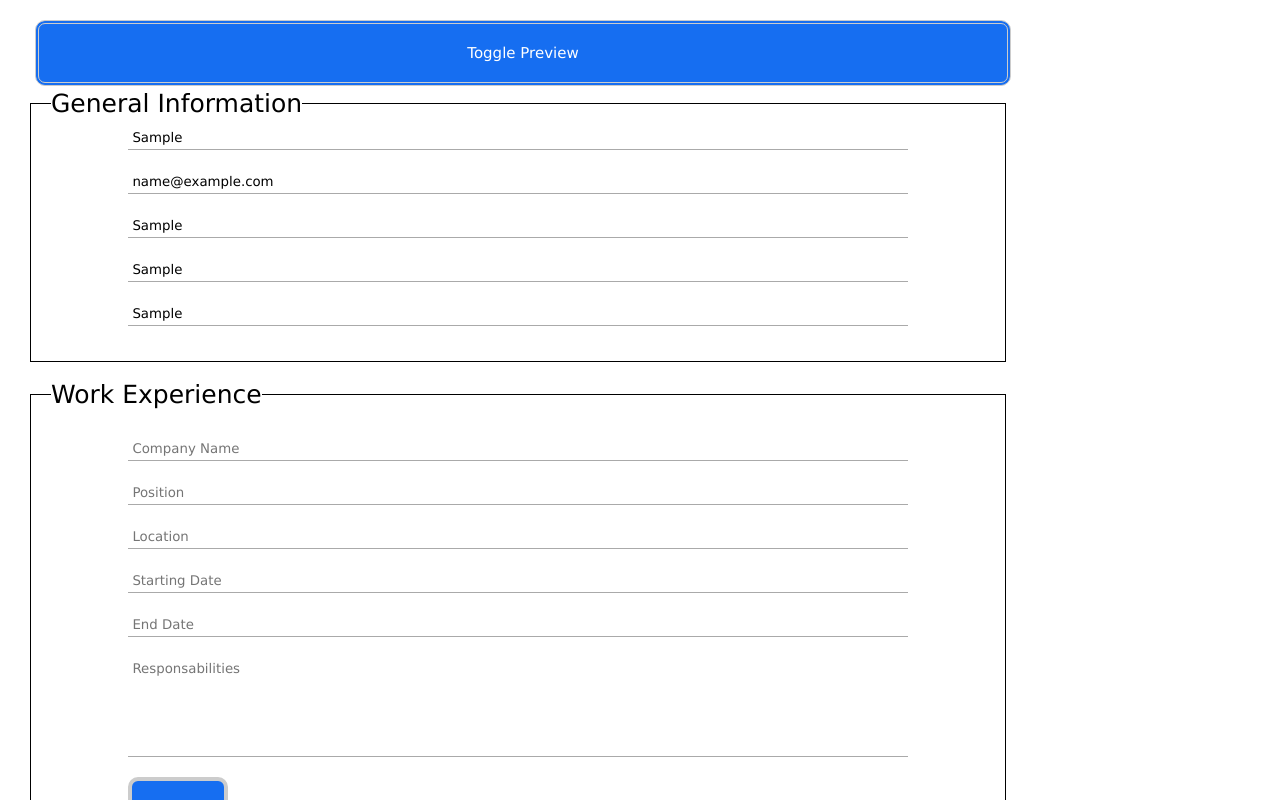
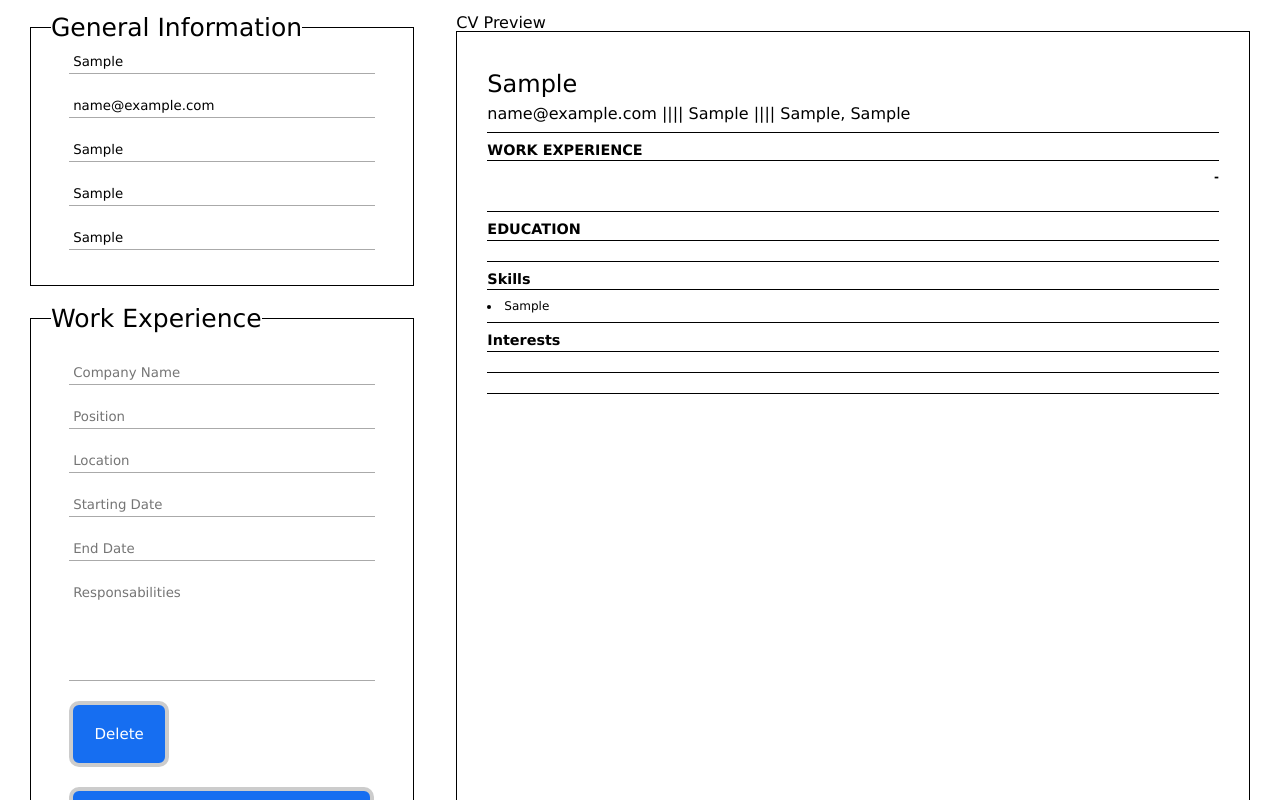
Before and after one commit to Ayarra/TOP-CV-Project, a React (Create React App) app: page / in a window 1280 px wide. Both pictures are taken after typing "Sample", "name@example.com", "Sample", "Sample", "Sample", "Sample" into the empty fields and a click on the button "Add new Experience". Shown: the top 800 px of the page. Built offline with nearby package versions, Linux system fonts and the light colour scheme.

Commit message:
Feat: Add CV Previewer

```diff
--- a/src/App.js
+++ b/src/App.js
@@ -1,10 +1,12 @@
+import { LocalizationProvider } from "@mui/x-date-pickers";
+import { AdapterDayjs } from "@mui/x-date-pickers/AdapterDayjs";
 import React, { useState } from "react";
 import CVEdit from "./components/CVEdit";
 import CVPreview from "./components/CVPreview";
 import "./styles/App.css";
 
-function App() {
-  const [mode, setMode] = useState(true);
+function App({ children }) {
+  // const [mode, setMode] = useState(true);
   const [formData, setFormData] = useState({
     generalInformation: {
       fullName: "",
@@ -19,11 +21,10 @@ function App() {
     interests: "",
   });
 
-  console.log(formData);
-  function handleMode(e) {
-    e.preventDefault();
-    setMode((prevState) => !prevState);
-  }
+  // function handleMode(e) {
+  //   e.preventDefault();
+  //   setMode((prevState) => !prevState);
+  // }
 
   function handleChangeGeneralInformation(e) {
     const { name, value } = e.target;
@@ -56,7 +57,6 @@ function App() {
   }
 
   function handleChangeEducation(e, id) {
-    console.log("he");
     const { name, value } = e.target;
     setFormData((prevData) => {
       const newEducation = prevData.education.map((education) => {
@@ -73,26 +73,25 @@ function App() {
     });
   }
 
-  function handleChange(e, id) {
+  function handleChange(e) {
     const { name, value } = e.target;
 
     setFormData((prevData) => {
       return {
         ...prevData,
-
         [name]: value,
-        // interests: value,
       };
     });
   }
 
   return (
-    <div className="container">
-      <button className="toggleButton" onClick={handleMode}>
+    <LocalizationProvider dateAdapter={AdapterDayjs}>
+      <div className="container">
+        {/* <button className="toggleButton" onClick={handleMode}>
         Toggle {mode ? "Preview" : "Edit"}
-      </button>
+      </button> */}
 
-      {mode ? (
+        {/* {mode ? ( */}
         <CVEdit
           formData={formData}
           handleChange={handleChange}
@@ -101,10 +100,11 @@ function App() {
           handleChangeEducation={handleChangeEducation}
           setFormData={setFormData}
         />
-      ) : (
+        {/* ) : ( */}
         <CVPreview formData={formData} />
-      )}
-    </div>
+        {/* )} */}
+      </div>
+    </LocalizationProvider>
   );
 }
 
--- a/src/components/CVPreview.js
+++ b/src/components/CVPreview.js
@@ -1,5 +1,24 @@
 import React from "react";
 
-export default function CVPreview() {
-  return <div>Preview</div>;
+import PreviewEducation from "./Preview Components/PreviewEducation";
+import PreviewGeneral from "./Preview Components/PreviewGeneral";
+import PreviewSkillsInterests from "./Preview Components/PreviewSkillsInterests";
+import PreviewWork from "./Preview Components/PreviewWork";
+
+export default function CVPreview(props) {
+  const { generalInformation, workExperience, education, skills, interests } =
+    props.formData;
+
+  return (
+    <div>
+      <h1 className="previewTitle">CV Preview</h1>
+      <div className="a4">
+        <PreviewGeneral generalInformation={generalInformation} />
+
+        <PreviewWork workExperience={workExperience} />
+        <PreviewEducation education={education} />
+        <PreviewSkillsInterests skills={skills} interests={interests} />
+      </div>
+    </div>
+  );
 }
--- /dev/null
+++ b/src/components/Preview Components/PreviewEducation.js
@@ -0,0 +1,51 @@
+import React from "react";
+import { bulletPointStyle } from "../helpers/helper";
+
+function PreviewEducationBlock(props) {
+  const {
+    university,
+    major,
+    degree,
+    graduationYear,
+    graduationMonth,
+    achievements,
+  } = props;
+
+  return (
+    <div className="previewBlock">
+      <section className="previewBlockBol">{university}</section>
+      <section className="previewBlockEnd previewBlockBold">
+        {graduationMonth} - {graduationYear}
+      </section>
+      <section className="previewBlockItalic">
+        {major} - {degree}
+      </section>
+      <section className="previewBlockEnd previewBlockItalic">
+        {major} - {degree}
+      </section>
+      <section>{bulletPointStyle(achievements)}</section>
+    </div>
+  );
+}
+
+export default function PreviewEducation(props) {
+  const previewEducation = props.education.map((education) => {
+    return (
+      <PreviewEducationBlock
+        university={education.university}
+        major={education.major}
+        degree={education.degree}
+        graduationYear={education.graduationYear}
+        graduationMonth={education.graduationMonth}
+        achievements={education.achievements}
+      />
+    );
+  });
+
+  return (
+    <div className="previewComponent">
+      <h2 className="previewBlockTitle">EDUCATION</h2>
+      {previewEducation}
+    </div>
+  );
+}
--- /dev/null
+++ b/src/components/Preview Components/PreviewGeneral.js
@@ -0,0 +1,19 @@
+import React from "react";
+
+export default function PreviewGeneral(props) {
+  const { fullName, email, phoneNumber, city, state } =
+    props.generalInformation;
+
+  return (
+    <div className="previewGeneral">
+      <section className="fullName">{fullName}</section>
+      <span>{email}</span>
+      <span> |||| </span>
+      <span>{phoneNumber}</span>
+      <span> |||| </span>
+      <span>
+        {city}, {state}
+      </span>
+    </div>
+  );
+}
--- /dev/null
+++ b/src/components/Preview Components/PreviewSkillsInterests.js
@@ -0,0 +1,25 @@
+import React from "react";
+import { bulletPointStyle } from "../helpers/helper";
+
+function SkillsBlock(props) {
+  return <div>{bulletPointStyle(props.skills)}</div>;
+}
+
+function InterestsBlock(props) {
+  return <div>{bulletPointStyle(props.interests)}</div>;
+}
+
+export default function PreviewSkillsInterests(props) {
+  return (
+    <div className="previewComponent">
+      <div className="previewComponent">
+        <h2 className="previewBlockTitle">Skills</h2>
+        <SkillsBlock skills={props.skills} />
+      </div>
+      <div className="previewComponent">
+        <h2 className="previewBlockTitle">Interests</h2>
+        <InterestsBlock interests={props.interests} />
+      </div>
+    </div>
+  );
+}
--- /dev/null
+++ b/src/components/Preview Components/PreviewWork.js
@@ -0,0 +1,49 @@
+import React from "react";
+import { bulletPointStyle } from "../helpers/helper";
+
+function PreviewWorkExperienceBlock(props) {
+  const {
+    company,
+    position,
+    location,
+    startingDate,
+    endDate,
+    responsabilities,
+  } = props;
+
+  return (
+    <div className="previewBlock">
+      <section className="previewBlockBold">{company}</section>
+      <section className="previewBlockEnd previewBlockBold">
+        {startingDate} - {endDate}
+      </section>
+      <section className="previewBlockItalic">{position}</section>
+      <section className="previewBlockEnd previewBlockItalic">
+        {location}
+      </section>
+      <section>{bulletPointStyle(responsabilities)}</section>
+    </div>
+  );
+}
+
+export default function PreviewWork(props) {
+  const previewWork = props.workExperience.map((work) => {
+    return (
+      <PreviewWorkExperienceBlock
+        company={work.company}
+        position={work.position}
+        location={work.location}
+        startingDate={work.startingDate}
+        endDate={work.endDate}
+        responsabilities={work.responsabilities}
+      />
+    );
+  });
+
+  return (
+    <div className="previewComponent">
+      <h2 className="previewBlockTitle">WORK EXPERIENCE</h2>
+      {previewWork}
+    </div>
+  );
+}
--- /dev/null
+++ b/src/components/helpers/helper.js
@@ -0,0 +1,12 @@
+function bulletPointStyle(paragraph) {
+  let updatedParagraph = [];
+  if (paragraph.length) {
+    updatedParagraph = paragraph.split(/\r?\n|\r|\n/g);
+  }
+  updatedParagraph = updatedParagraph.map((respons) => (
+    <li className="previewBlockList">{respons}</li>
+  ));
+  return updatedParagraph;
+}
+
+export { bulletPointStyle };
--- a/src/styles/App.css
+++ b/src/styles/App.css
@@ -1,5 +1,7 @@
 .container {
   padding: 15px 30px;
+  display: flex;
+  justify-content: space-between;
 }
 
 .toggleButton {
@@ -21,16 +23,17 @@ button:hover {
 }
 
 .form {
+  width: 100%;
   display: flex;
   flex-direction: column;
-  justify-items: center;
+  /* justify-items: center; */
 }
 
 .infoField {
   border: 1px black solid;
   margin-bottom: 20px;
   padding-bottom: 15px;
-  width: 80%;
+  width: 90%;
 }
 
 .title {
@@ -90,3 +93,59 @@ button:hover {
   cursor: pointer;
   transition: all 0.5s;
 }
+
+.a4 {
+  width: 210mm;
+  height: 297mm;
+  padding: 40px 30px;
+  border: 1px solid black;
+}
+
+.previewGeneral {
+  padding-bottom: 10px;
+  font-size: 16px;
+  font-weight: lighter;
+  border-bottom: 1px solid black;
+  margin-bottom: 10px;
+}
+
+.fullName {
+  font-size: 24px;
+  padding-bottom: 10px;
+}
+
+.previewComponent {
+  padding-bottom: 10px;
+  font-size: 12px;
+  border-bottom: 1px solid black;
+  margin-bottom: 10px;
+}
+
+.previewBlock {
+  display: grid;
+  grid-template-columns: 1fr 1fr;
+  justify-content: space-evenly;
+  margin-bottom: 10px;
+}
+
+.previewBlockTitle {
+  font-weight: bold;
+  font-size: larger;
+  border-bottom: 1px solid black;
+  padding-bottom: 3px;
+  margin-bottom: 10px;
+}
+
+.previewBlockBold {
+  font-weight: 600;
+  padding-bottom: 4px;
+}
+
+.previewBlockItalic {
+  font-style: italic;
+  padding-bottom: 4px;
+}
+
+.previewBlockEnd {
+  justify-self: end;
+}
```
Also changed, not shown: package.json (+7 -0 lines), src/components/WorkExperience/ExperienceBlock.js (+9 -0 lines), 1 other file (tests, documents, lock files or other folders).
